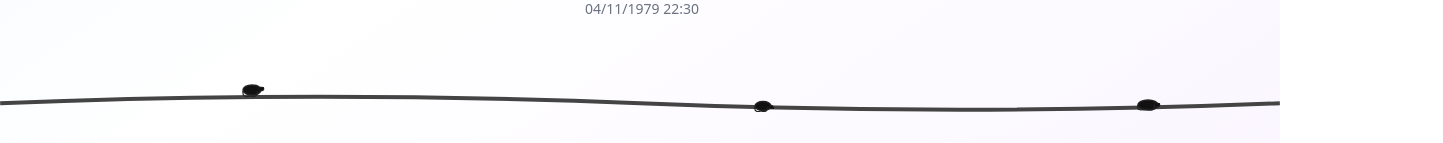
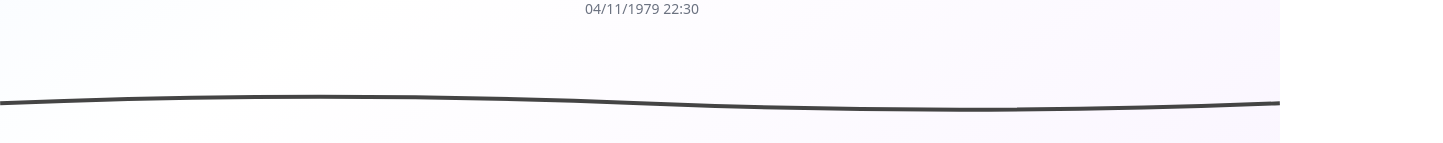
Before and after one commit to fontalbert/fontalbert.github.io, a React (Vite) app: page / in a window 1280 px wide. Shown: the part 697-840 px from the top of the page, 1443 px wide, since content can reach past the window. Built offline with nearby package versions, Linux system fonts and the light colour scheme.

Commit message:
add preventing wildlife crime project

```diff
--- a/src/components/SwallowWire.jsx
+++ b/src/components/SwallowWire.jsx
@@ -1,24 +1,72 @@
-import React from "react";
+import React, { useEffect, useState, useRef } from "react";
 import { motion } from "framer-motion";
-import { useInView } from "react-intersection-observer";
 
-const swallows = [
-  { left: "8%", img: "/swallow-2.svg", delay: 0 },
-  { left: "18%", top: "18%", img: "/swallow-rest2.svg", delay: 10000 },
-  { left: "28%", img: "/swallow-3.svg", delay: 0.2 },
-  { left: "38%", img: "/swallow-1.svg", delay: 1 },
-  { left: "48%", img: "/swallow-3.svg", delay: 0.6 },
-  { left: "58%", img: "/swallow-rest3.svg", delay: 10000 },
-  { left: "68%", img: "/swallow-1.svg", delay: 1.1 },
-  { left: "78%", img: "/swallow-2.svg", delay: 2 },
-  { left: "88%", img: "/swallow-rest.svg", delay: 10000 },
-];
+const NUM_SWALLOWS = 30;
+const INITIAL_FLY_COUNT = 8;
+const NUM_SCROLL_STEPS = 20;
+
+function generateSwallows() {
+  // Distribuye 30 golondrinas a lo largo del cable
+  return Array.from({ length: NUM_SWALLOWS }, (_, i) => ({
+    left: `${(i * 100) / (NUM_SWALLOWS - 1)}%`,
+    img: `/swallow-${(i % 3) + 1}.svg`, // Alterna entre 3 SVGs
+    rotation: (Math.random() - 0.5) * 20, // Rotación inicial aleatoria
+  }));
+}
+
+function getRandomOrder(n) {
+  // Devuelve un array con los índices 0..n-1 en orden aleatorio
+  const arr = Array.from({ length: n }, (_, i) => i);
+  for (let i = arr.length - 1; i > 0; i--) {
+    const j = Math.floor(Math.random() * (i + 1));
+    [arr[i], arr[j]] = [arr[j], arr[i]];
+  }
+  return arr;
+}
 
 export default function SwallowWire() {
-  const { ref, inView } = useInView({ triggerOnce: true, threshold: 0.2 });
+  const [flying, setFlying] = useState(Array(NUM_SWALLOWS).fill(false));
+  const [scrollTriggered, setScrollTriggered] = useState(false);
+  const swallows = useRef(generateSwallows());
+  const flyOrder = useRef(getRandomOrder(NUM_SWALLOWS));
+
+  // Al cargar, selecciona 4 golondrinas aleatorias para despegar
+  useEffect(() => {
+    setTimeout(() => {
+      setFlying((prev) =>
+        prev.map((f, i) => (flyOrder.current.slice(0, INITIAL_FLY_COUNT).includes(i) ? true : f))
+      );
+      setScrollTriggered(true);
+    }, 800); // Espera breve tras el montaje
+  }, []);
+
+  // Al hacer scroll, las demás vuelan progresivamente en orden aleatorio
+  useEffect(() => {
+    if (!scrollTriggered) return;
+    const handleScroll = () => {
+      const scrollY = window.scrollY;
+      const maxScroll = document.body.scrollHeight - window.innerHeight;
+      const progress = Math.min(scrollY / (maxScroll / 3), 1);
+      // Calcula cuántos "pasos" de scroll se han hecho
+      const steps = Math.ceil(progress * NUM_SCROLL_STEPS);
+      console.info("Scrolls number:", steps);
+      // Cuántas golondrinas deben volar en total
+      const birdsToFly = Math.min(
+        INITIAL_FLY_COUNT + Math.floor((steps / NUM_SCROLL_STEPS) * (NUM_SWALLOWS - INITIAL_FLY_COUNT)),
+        NUM_SWALLOWS
+      );
+      setFlying((prev) =>
+        prev.map((f, i) =>
+          flyOrder.current.slice(0, birdsToFly).includes(i) ? true : f
+        )
+      );
+    };
+    window.addEventListener("scroll", handleScroll);
+    return () => window.removeEventListener("scroll", handleScroll);
+  }, [scrollTriggered]);
 
   return (
-    <div ref={ref} className="relative w-full h-32 mb-8">
+    <div className="relative w-full h-32 mb-8">
       {/* Cable */}
       <img
         src="/wire.svg"
@@ -28,16 +76,45 @@ export default function SwallowWire() {
         draggable={false}
       />
       {/* Golondrinas */}
-      {swallows.map((swallow, i) => (
+      {swallows.current.map((swallow, i) => (
         <motion.img
           key={i}
           src={swallow.img}
           alt="Swallow"
           className="absolute"
-          style={{ left: swallow.left, top: swallow.top ? swallow.top : "30%" }}
-          initial={{ y: 0, opacity: 1 }}
-          animate={inView ? { y: -100, opacity: 0 } : { y: 0, opacity: 1 }}
-          transition={{ delay: swallow.delay, duration: 0.8 }}
+          style={{
+            left: swallow.left,
+            top: "30%",
+            zIndex: 2,
+            pointerEvents: "none",
+          }}
+          initial={{
+            y: 0,
+            opacity: 1,
+            rotate: swallow.rotation,
+            scale: 1,
+          }}
+          animate={
+            flying[i]
+              ? {
+                  y: -120 - Math.random() * 60,
+                  x: 60 + Math.random() * 80,
+                  opacity: 0,
+                  rotate: swallow.rotation + (Math.random() - 0.5) * 60,
+                  scale: 0.8 + Math.random() * 0.4,
+                  transition: {
+                    duration: 1.2 + Math.random() * 0.5,
+                    delay: i < INITIAL_FLY_COUNT ? i * 0.2 : 0,
+                  },
+                }
+              : {
+                  y: 0,
+                  x: 0,
+                  opacity: 1,
+                  rotate: swallow.rotation,
+                  scale: 1,
+                }
+          }
           width={40}
           draggable={false}
         />
--- a/src/data/projects.json
+++ b/src/data/projects.json
@@ -28,5 +28,15 @@
       "project": ""
     },
     "featured": true
+  },
+  {
+    "title": "WCS Preventing Wildlife Crime",
+    "description": "Esta iniciativa evalúa casos de estudio sobre el tráfico de vida silvestre adaptando el marco EMMIE, una escala de calificación de evidencias, con el fin de ir más allá de las métricas de esfuerzo y evaluar el verdadero impacto de las intervenciones de prevención del delito.",
+    "image": "/images/proyectos/preventing_wildlife_crime.jpg",
+    "tags": ["HTML", "CSS", "Razor", "SQL-Server", "Bootstrap 5"],
+    "links": {
+      "project": "https://collaborations.wcs.org/snappwildlifecrime"
+    },
+    "featured": true
   }
 ]
```
Also changed, not shown: images/proyectos/preventing_wildlife_crime.jpg (added).
